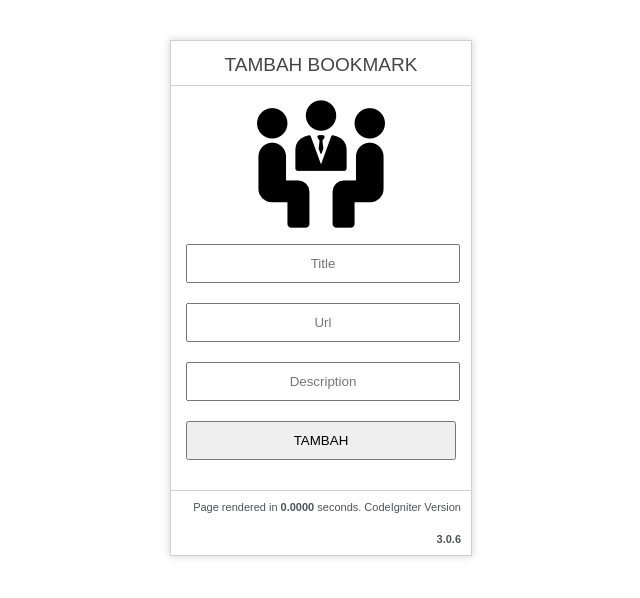
After one commit to silogos/TugasGit-CI, a CodeIgniter app: page /TugasCI-GIT/index.php/crudbookmark/tambah in a window 1280 px wide. The commit adds this page. Shown: the top 598 px of the page, without its empty margins (319-959 px from the left). Run offline with CodeIgniter, Linux system fonts and the light colour scheme; the visitor is signed in with stand-in values (Sample User, id 1).

Commit message:
CRUD BOOKMARK DAN USER SUKSES

```diff
--- /dev/null
+++ b/application/controllers/CrudBookmark.php
@@ -0,0 +1,122 @@
+<?php
+defined('BASEPATH') OR exit('No direct script access allowed');
+class CrudBookmark extends CI_Controller {
+
+    function __construct()
+    {
+
+        parent::__construct();
+
+        if($this->session->userdata('logged_in'))
+        {
+            $this->load->model('bookmark_model');
+            $this->load->helper(array('form', 'url'));
+            $this->load->library('form_validation');
+        }
+        else
+        {
+            redirect('login','refresh');
+        }
+
+    }
+
+    function tambah()
+	{
+
+        $this->load->view('bookmark/header');
+        $this->load->view('bookmark/tambah');
+
+    }
+
+    function tambah_aksi()
+	{
+
+        $this->form_validation->set_rules('title', 'Title', 'trim|required');
+        $this->form_validation->set_rules('url', 'Url', 'trim|required');
+        $this->form_validation->set_rules('description', 'Description', 'trim|required');
+
+        if($this->form_validation->run() == FALSE)
+        {
+            $this->load->view('bookmark/header');
+            $this->load->view('bookmark/tambah');
+        }
+        else
+        {
+            $title = $this->input->post('title');
+            $url = $this->input->post('url');
+            $desc = $this->input->post('description');
+
+            $data = array('title'=>$title,'url'=>$url,'description'=>$desc);
+            $query = $this->bookmark_model->input('bookmark',$data);
+
+            if($query)
+            {
+                echo"<script>alert('Data Telah Terdaftar..!')</script>";
+                redirect('home/bookmark','refresh');
+            }
+            else
+            {
+                echo"<script>alert('Data Gagal Terdaftar..!')</script>";
+                redirect('home/bookmark','refresh');
+            }
+
+
+        }
+
+    }
+
+    function edit($id)
+	{
+        $where = array('id'=>$id);
+        $data['bookmark'] = $this->bookmark_model->edit('bookmark',$where)->result();
+
+
+        $this->load->view('bookmark/header');
+        $this->load->view('bookmark/edit',$data);
+
+    }
+
+    function edit_aksi()
+	{
+        $id = $this->input->post('id');
+        $title = $this->input->post('title');
+        $url = $this->input->post('url');
+        $description = $this->input->post('description');
+
+        $data = array(
+            'title'=>$title,
+            'url'=>$url,
+            'description'=>$description
+        );
+        $where = array('id'=>$id);
+
+        $query = $data['bookmark'] = $this->bookmark_model->update('bookmark',$where,$data);
+
+        if($query){
+            echo"<script>alert('Data Telah Terhapus..!')</script>";
+        }else{
+            echo"<script>alert('Data Gagal Terhapus..!')</script>";
+        }
+
+        redirect('home/bookmark','refresh');
+
+    }
+
+    function delete($id)
+	{
+
+        $where=array('id'=>$id);
+
+        $query = $this->bookmark_model->delete('bookmark',$where);
+
+        if($query){
+            echo"<script>alert('Data Telah Terhapus..!')</script>";
+        }else{
+            echo"<script>alert('Data Gagal Terhapus..!')</script>";
+        }
+
+        redirect('home/bookmark','refresh');
+
+    }
+
+}
--- a/application/models/bookmark_model.php
+++ b/application/models/bookmark_model.php
@@ -3,7 +3,7 @@
 
         function __construct()
         {
-
+            parent::__construct();
         }
 
         function tampil()
@@ -19,11 +19,17 @@
         function input($table, $data)
         {
             $this->db->insert($table, $data);
+            return TRUE;
+        }
+
+        function edit($table, $where)
+        {
+            return $this->db->get_where($table,$where);
         }
 
         function update($table, $where, $data)
         {
-            $this->db->where($table);
+            $this->db->where($where);
             $this->db->update($table, $data);
         }
 
@@ -31,6 +37,7 @@
         {
             $this->db->where($where);
             $this->db->delete($table);
+            return TRUE;
         }
 
     }
--- a/application/models/user_model.php
+++ b/application/models/user_model.php
@@ -35,7 +35,7 @@
 
         function update($table, $where, $data)
         {
-            $this->db->where($table);
+            $this->db->where($where);
             $this->db->update($table, $data);
         }
 
--- /dev/null
+++ b/application/views/bookmark/header.php
@@ -0,0 +1,79 @@
+<?php
+defined('BASEPATH') OR exit('No direct script access allowed');
+?><!DOCTYPE html>
+<html lang="en">
+<head>
+	<meta charset="utf-8">
+	<title>Welcome to CodeIgniter</title>
+
+	<style type="text/css">
+
+	::selection { background-color: #E13300; color: white; }
+	::-moz-selection { background-color: #E13300; color: white; }
+
+	body {
+		background-color: #fff;
+		margin: 40px;
+		font: 13px/20px normal Helvetica, Arial, sans-serif;
+		color: #4F5155;
+	}
+
+	a {
+		color: #003399;
+		background-color: transparent;
+		font-weight: normal;
+	}
+
+	h1 {
+		color: #444;
+		background-color: transparent;
+		border-bottom: 1px solid #D0D0D0;
+		font-size: 19px;
+		font-weight: normal;
+		margin: 0 0 14px 0;
+		padding: 14px 15px 10px 15px;
+        text-align: center;
+	}
+
+	code {
+		font-family: Consolas, Monaco, Courier New, Courier, monospace;
+		font-size: 12px;
+		background-color: #f9f9f9;
+		border: 1px solid #D0D0D0;
+		color: #002166;
+		display: block;
+		margin: 14px 0 14px 0;
+		padding: 12px 10px 12px 10px;
+	}
+
+	#body {
+		margin: 0 15px 0 15px;
+	}
+
+    #body > input {
+        width: 100%;
+        margin: 10px 0;
+        padding: 10px 0;
+        text-align: center;
+    }
+
+	p.footer {
+		text-align: right;
+		font-size: 11px;
+		border-top: 1px solid #D0D0D0;
+		line-height: 32px;
+		padding: 0 10px 0 10px;
+		margin: 20px 0 0 0;
+	}
+
+	#container {
+		margin: 10px auto;
+        width: 300px;
+		border: 1px solid #D0D0D0;
+		box-shadow: 0 0 8px #D0D0D0;
+        text-align: center;
+	}
+
+	</style>
+</head>
+<body>
--- /dev/null
+++ b/application/views/bookmark/tambah.php
@@ -0,0 +1,20 @@
+<div id="container">
+	<h1>TAMBAH BOOKMARK</h1>
+    <img src="<?php echo base_url("img/head_login.png"); ?>" />
+    <?php echo validation_errors(); ?>
+    <?php echo form_open('crudbookmark/tambah_aksi'); ?>
+    	<div id="body">
+
+                <input type="text" name="title" required="" placeholder="Title"/>
+                <input type="text" name="url" required="" placeholder="Url"/>
+                <input type="text" name="description" required="" placeholder="Description"/>
+                <input type="submit" value="TAMBAH" />
+
+    	</div>
+    </form>
+
+	<p class="footer">Page rendered in <strong>{elapsed_time}</strong> seconds. <?php echo  (ENVIRONMENT === 'development') ?  'CodeIgniter Version <strong>' . CI_VERSION . '</strong>' : '' ?></p>
+</div>
+
+</body>
+</html>
```
Also changed, not shown: application/controllers/CrudUser.php (+54 -2 lines), application/views/bookmark/edit.php (added, +23 -0 lines), application/views/home/bookmark_view.php (+6 -5 lines), application/views/user/edit.php (+5 -3 lines).
